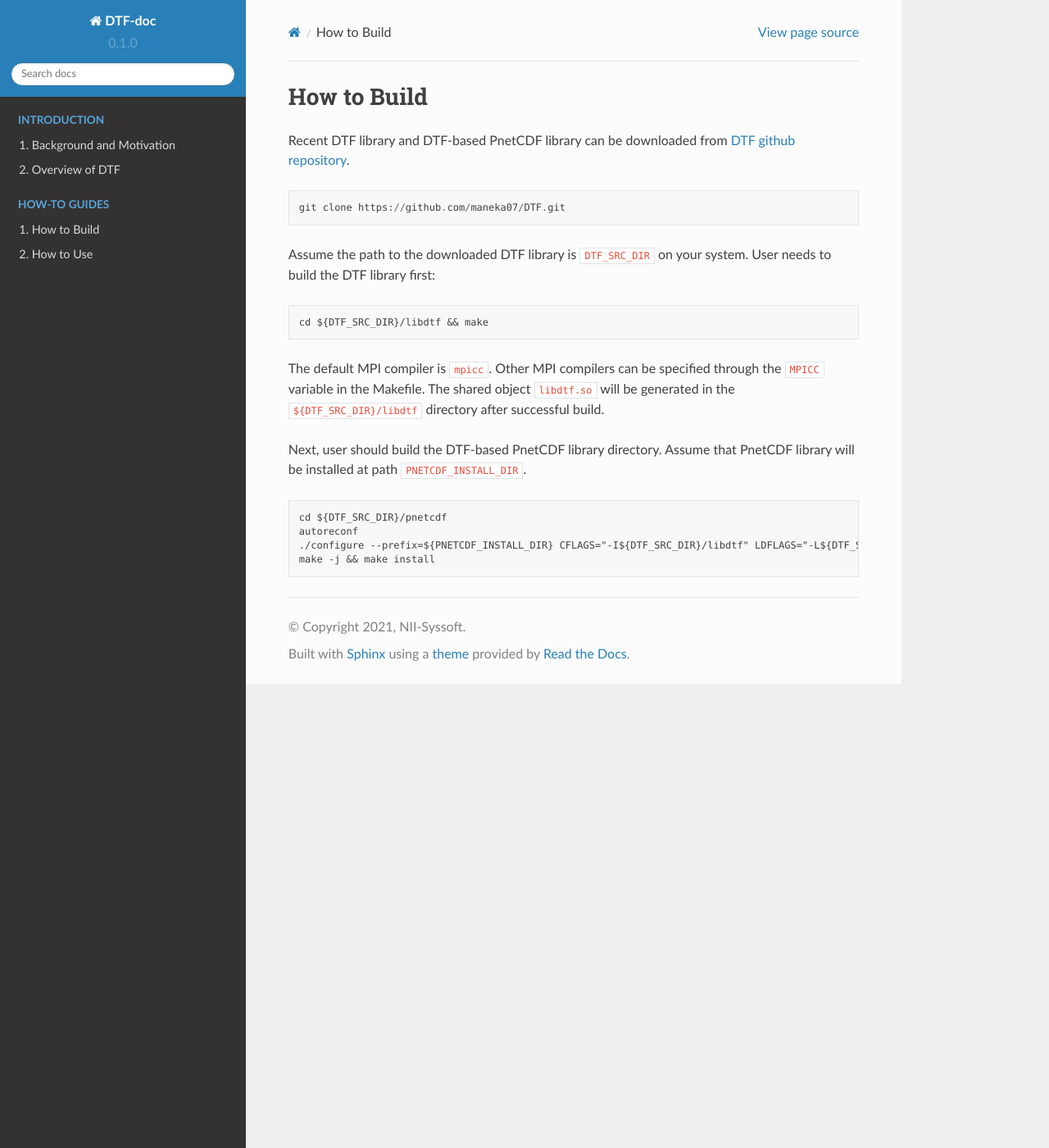
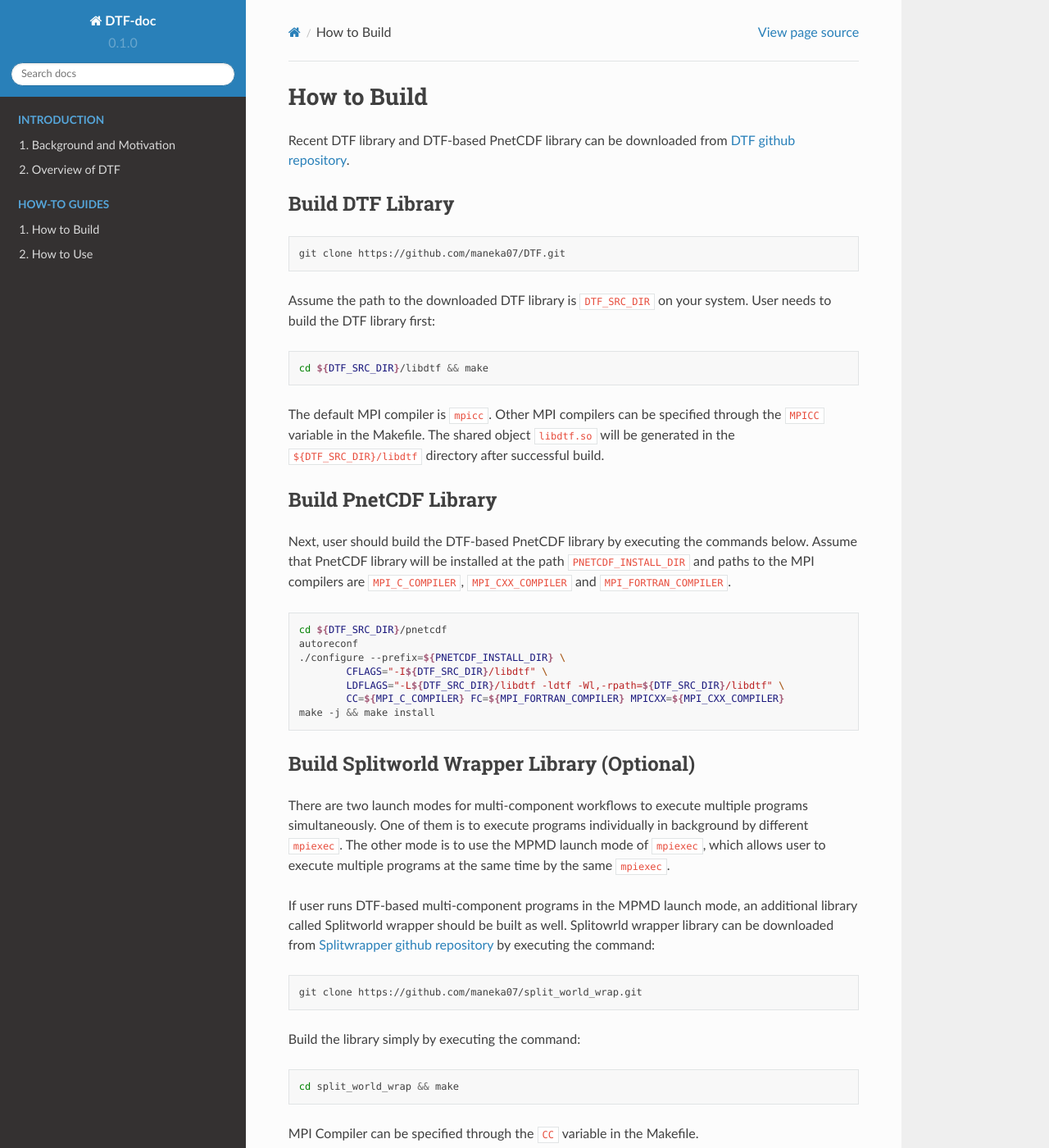
Before and after one commit to yjie2366/dtf-docs, a Sphinx documentation site: the page built from docs/source/build.rst, in a window 1280 px wide and 1400 px high. Shown: the whole window at 82% size. Built offline with Sphinx 7.4.7 and the Read the Docs theme 2.0.0, drawn with Linux system fonts in a browser that asks for light colours; some of the changed text lies outside the part shown.

Commit message:
Primarily finished How-to build section.

```diff
--- a/docs/source/build.rst
+++ b/docs/source/build.rst
@@ -1,9 +1,14 @@
+.. highlight:: bash
+
 How to Build
 ============
 
 Recent DTF library and DTF-based PnetCDF library can be downloaded from `DTF github repository`_.
 
 .. _DTF github repository: https://github.com/maneka07/DTF/
+
+Build DTF Library
+-----------------
 
 ::
 
@@ -18,11 +23,44 @@
 The default MPI compiler is ``mpicc``. Other MPI compilers can be specified through the ``MPICC`` variable in the Makefile.
 The shared object ``libdtf.so`` will be generated in the ``${DTF_SRC_DIR}/libdtf`` directory after successful build.
 
-Next, user should build the DTF-based PnetCDF library directory.
-Assume that PnetCDF library will be installed at path ``PNETCDF_INSTALL_DIR``.
+Build PnetCDF Library
+---------------------
+
+Next, user should build the DTF-based PnetCDF library by executing the commands below.
+Assume that PnetCDF library will be installed at the path ``PNETCDF_INSTALL_DIR`` and paths to the MPI compilers are ``MPI_C_COMPILER``, ``MPI_CXX_COMPILER`` and ``MPI_FORTRAN_COMPILER``.
 ::
 
 	cd ${DTF_SRC_DIR}/pnetcdf
 	autoreconf
-	./configure --prefix=${PNETCDF_INSTALL_DIR} CFLAGS="-I${DTF_SRC_DIR}/libdtf" LDFLAGS="-L${DTF_SRC_DIR}/libdtf -ldtf -Wl,-rpath=${DTF_SRC_DIR}/libdtf" CC=${MPI_C_COMPILER} FC=${MPI_FORTRAN_COMPILER} MPICXX=${MPI_CXX_COMPILER}
+	./configure --prefix=${PNETCDF_INSTALL_DIR} \
+		CFLAGS="-I${DTF_SRC_DIR}/libdtf" \
+		LDFLAGS="-L${DTF_SRC_DIR}/libdtf -ldtf -Wl,-rpath=${DTF_SRC_DIR}/libdtf" \
+		CC=${MPI_C_COMPILER} FC=${MPI_FORTRAN_COMPILER} MPICXX=${MPI_CXX_COMPILER}
 	make -j && make install
+
+
+Build Splitworld Wrapper Library (Optional)
+-------------------------------------------
+
+There are two launch modes for multi-component workflows to execute multiple programs simultaneously.
+One of them is to execute programs individually in background by different ``mpiexec``.
+The other mode is to use the MPMD launch mode of ``mpiexec``, which allows user to execute multiple programs at the same time by the same ``mpiexec``.
+
+If user runs DTF-based multi-component programs in the MPMD launch mode, an additional library called Splitworld wrapper should be built as well.
+Splitowrld wrapper library can be downloaded from `Splitwrapper github repository`_ by executing the command:
+
+.. _Splitwrapper github repository: https://github.com/maneka07/split_world_wrap
+
+::
+
+	git clone https://github.com/maneka07/split_world_wrap.git
+
+Build the library simply by executing the command:
+
+::
+
+	cd split_world_wrap && make
+
+MPI Compiler can be specified through the ``CC`` variable in the Makefile.
+
+The shared object ``libsplitworld.so`` will be generated after successful build.
```
